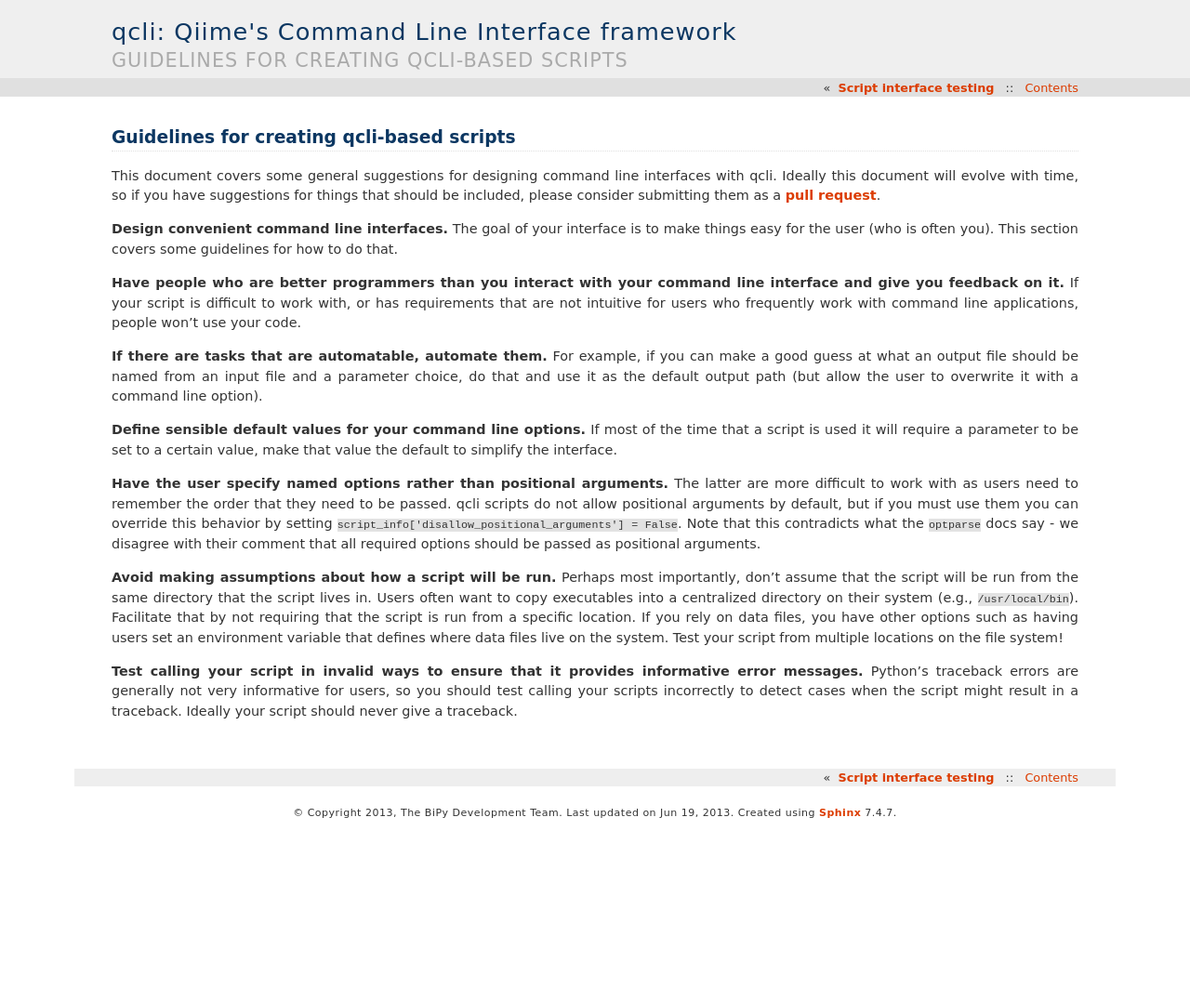
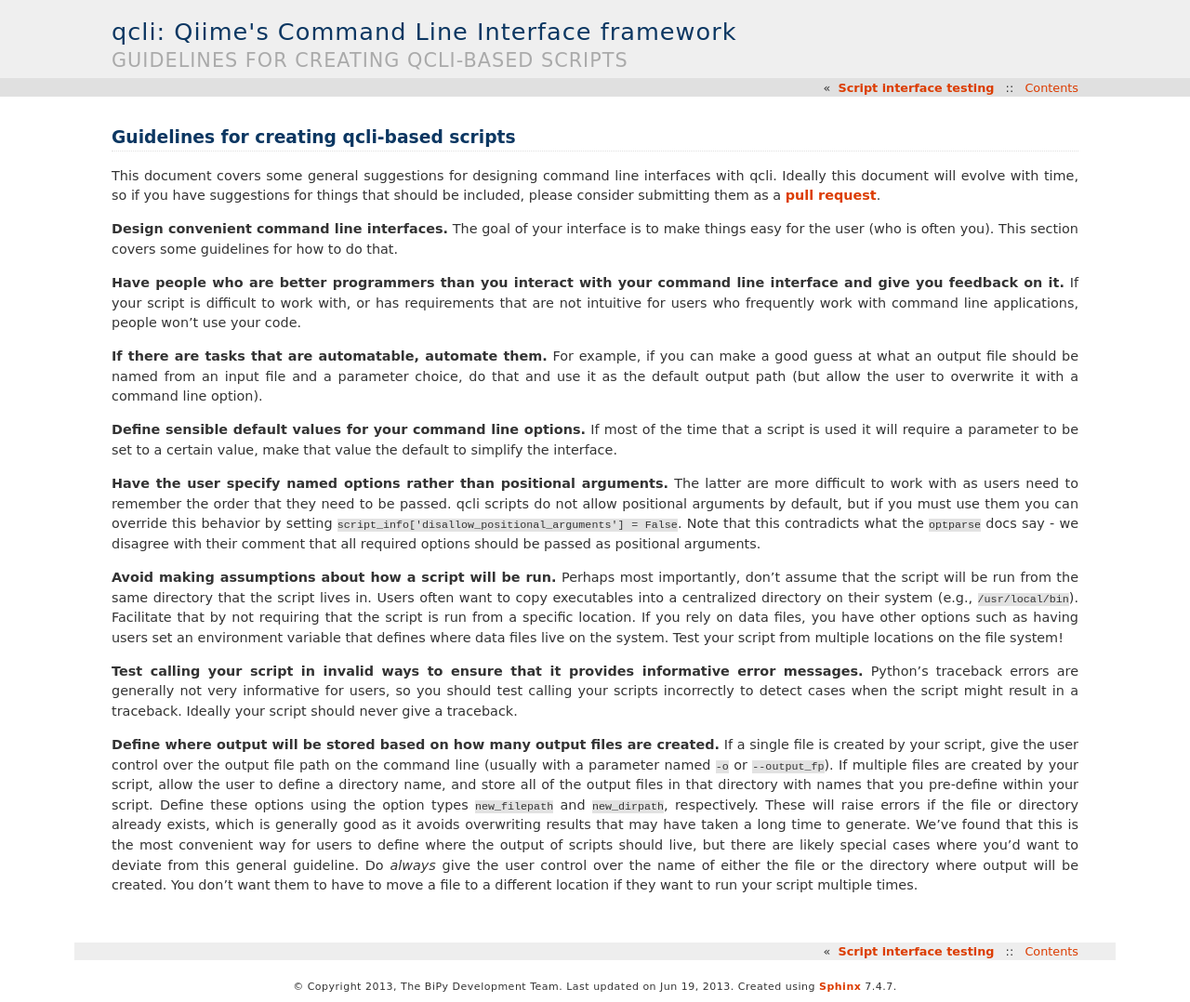
Before and after one commit to biocore/pyqi, a Sphinx documentation site: the page built from doc/guidelines/index.rst, in a window 1280 px wide. Shown: the whole page at 93% size. Built offline with Sphinx 7.4.7, drawn with Linux system fonts in a browser that asks for light colours; before the commit the page ends 900 px from its top, so only the background shows below that.

Commit message:
added another guideline pulled from the 'creating' document

```diff
--- a/doc/guidelines/index.rst
+++ b/doc/guidelines/index.rst
@@ -19,3 +19,5 @@
 **Avoid making assumptions about how a script will be run.** Perhaps most importantly, don't assume that the script will be run from the same directory that the script lives in. Users often want to copy executables into a centralized directory on their system (e.g., ``/usr/local/bin``). Facilitate that by not requiring that the script is run from a specific location. If you rely on data files, you have other options such as having users set an environment variable that defines where data files live on the system. Test your script from multiple locations on the file system!
 
 **Test calling your script in invalid ways to ensure that it provides informative error messages.** Python's traceback errors are generally not very informative for users, so you should test calling your scripts incorrectly to detect cases when the script might result in a traceback. Ideally your script should never give a traceback.
+
+**Define where output will be stored based on how many output files are created.** If a single file is created by your script, give the user control over the output file path on the command line (usually with a parameter named ``-o`` or ``--output_fp``). If multiple files are created by your script, allow the user to define a directory name, and store all of the output files in that directory with names that you pre-define within your script. Define these options using the option types ``new_filepath`` and ``new_dirpath``, respectively. These will raise errors if the file or directory already exists, which is generally good as it avoids overwriting results that may have taken a long time to generate. We've found that this is the most convenient way for users to define where the output of scripts should live, but there are likely special cases where you'd want to deviate from this general guideline. Do *always* give the user control over the name of either the file or the directory where output will be created. You don't want them to have to move a file to a different location if they want to run your script multiple times.
```
